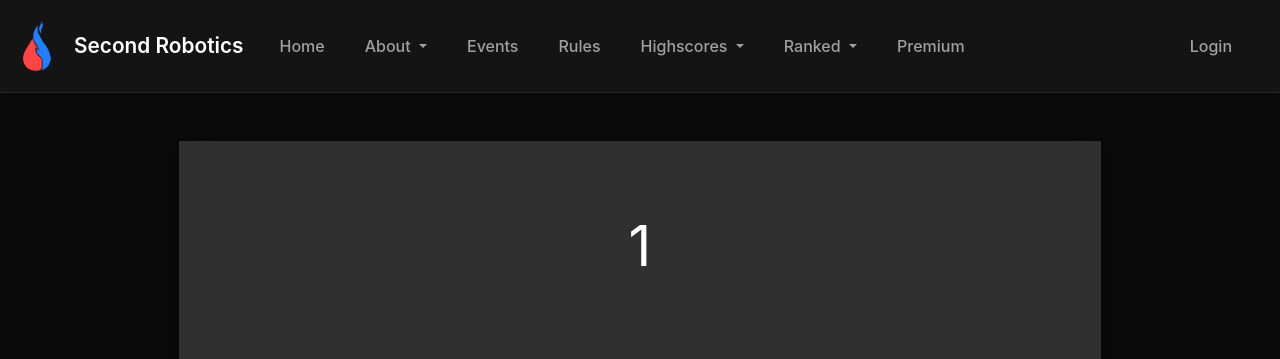
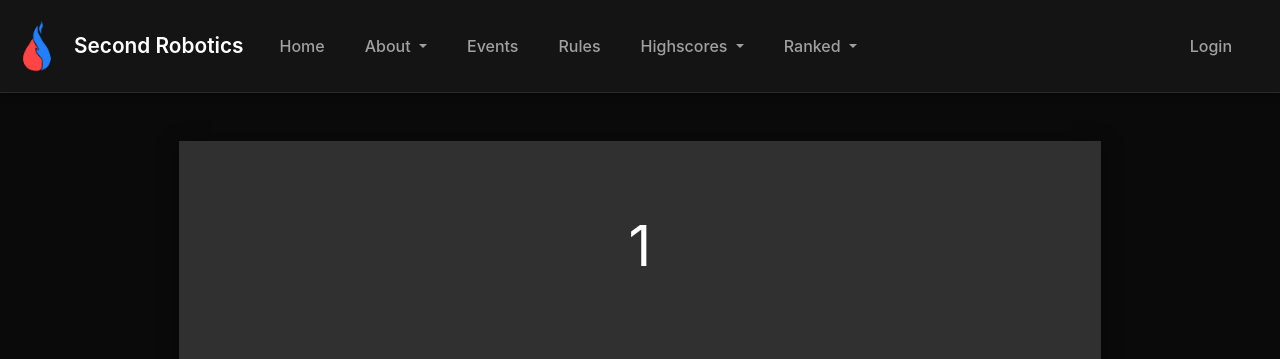
Before and after one commit to SecondRobotics/SecondWebsite, a Django app: page /events/1/1 in a window 1280 px wide. Shown: the top 359 px of the page. Run offline with Django 3.2, Linux system fonts and the light colour scheme; data that the repository does not hold is empty.

Commit message:
chore: hide premium nav link before launch

```diff
--- a/home/templates/home/base.html
+++ b/home/templates/home/base.html
@@ -244,14 +244,6 @@
                             </ul>
                         </li>
 
-                        <li class="nav-item">
-                            <a
-                                class="nav-link"
-                                aria-current="page"
-                                href="/subscriptions"
-                                >Premium</a
-                            >
-                        </li>
                     </ul>
                     <!-- Nav Item - User Information -->
                     <ul
```
